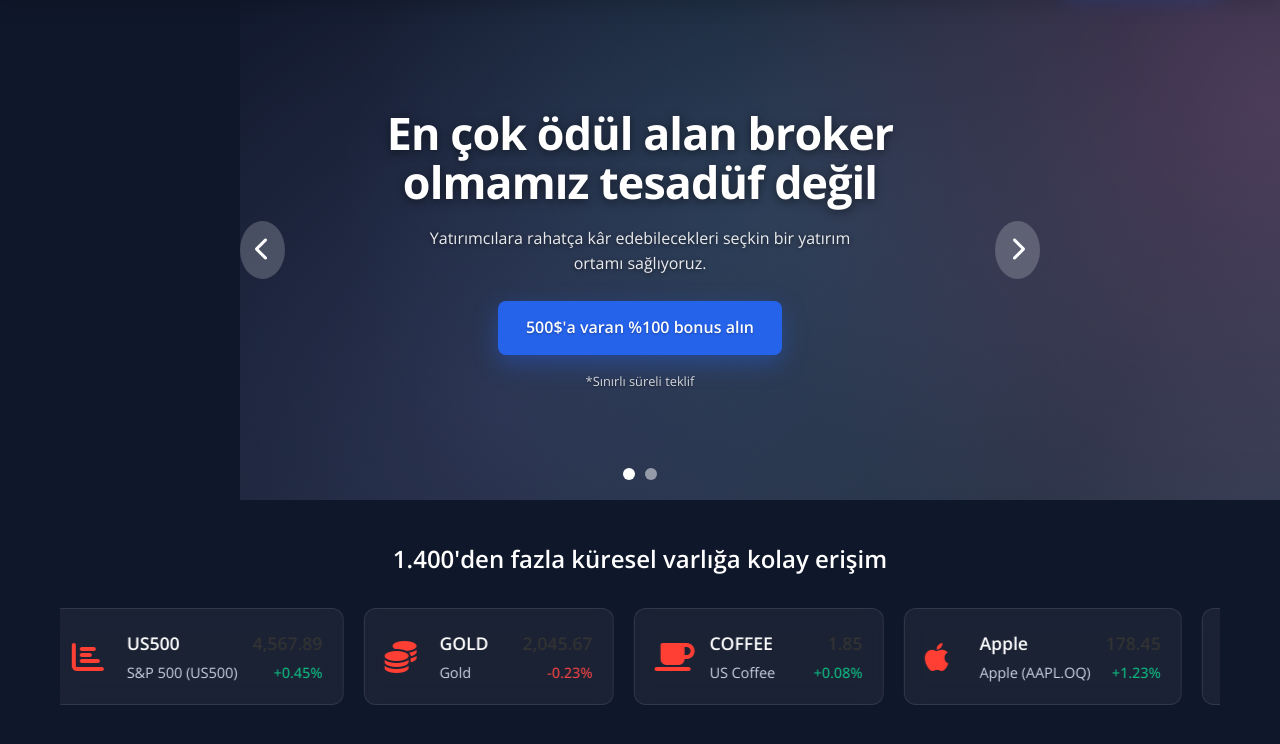
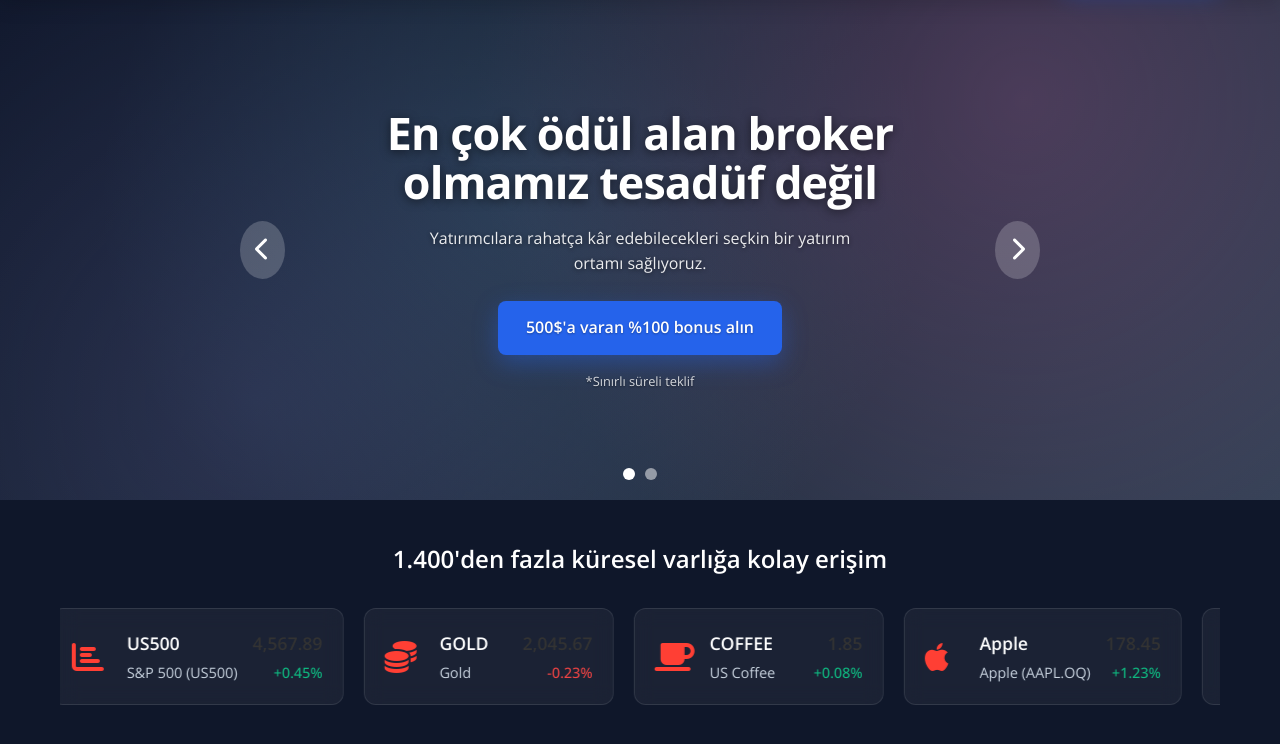
Before and after one commit to tusekom55/tug, a PHP site: page / in a window 1280 px wide. Shown: the part 123-867 px from the top of the page. Run offline with PHP 8.4, Linux system fonts and the light colour scheme; some libraries are stand-ins or nearby versions.

Commit message:
Slider arka plan sorunu düzeltildi - gereksiz elementler kaldırıldı

```diff
--- a/public_html/css/style.css
+++ b/public_html/css/style.css
@@ -205,10 +205,25 @@ body {
     height: 60vh;
     min-height: 500px;
     overflow: hidden;
-    background: #0f172a;
+    background: linear-gradient(135deg, #0f172a 0%, #1e293b 50%, #334155 100%);
     display: flex;
     align-items: center;
     justify-content: center;
+}
+
+.hero-slider::before {
+    content: '';
+    position: absolute;
+    top: 0;
+    left: 0;
+    width: 100%;
+    height: 100%;
+    background-image:
+        radial-gradient(circle at 20% 80%, rgba(120, 119, 198, 0.3) 0%, transparent 50%),
+        radial-gradient(circle at 80% 20%, rgba(255, 119, 198, 0.3) 0%, transparent 50%),
+        radial-gradient(circle at 40% 40%, rgba(120, 219, 255, 0.2) 0%, transparent 50%);
+    opacity: 0.6;
+    z-index: 1;
 }
 
 .slider-container {
@@ -231,33 +246,13 @@ body {
     display: flex;
     align-items: center;
     justify-content: center;
-    background: #0f172a;
-}
-
-.slide-background {
-    position: absolute;
-    top: 0;
-    left: 0;
-    width: 100vw;
-    height: 100%;
-    background: linear-gradient(135deg, #0f172a 0%, #1e293b 50%, #334155 100%);
-    z-index: 1;
 }
 
 
 
-.graph-overlay {
-    position: absolute;
-    top: 0;
-    left: 0;
-    width: 100%;
-    height: 100%;
-    background-image:
-        radial-gradient(circle at 20% 80%, rgba(120, 119, 198, 0.3) 0%, transparent 50%),
-        radial-gradient(circle at 80% 20%, rgba(255, 119, 198, 0.3) 0%, transparent 50%),
-        radial-gradient(circle at 40% 40%, rgba(120, 219, 255, 0.2) 0%, transparent 50%);
-    opacity: 0.6;
-}
+
+
+
 
 .slide.active {
     opacity: 1;
@@ -268,7 +263,7 @@ body {
     color: white;
     max-width: 600px;
     padding: 0 20px;
-    z-index: 2;
+    z-index: 10;
     display: flex;
     flex-direction: column;
     align-items: center;
--- a/public_html/index.html
+++ b/public_html/index.html
@@ -84,9 +84,6 @@
         <div class="slider-container">
             <!-- Slide 1 - Ana Hero Slide -->
             <div class="slide active">
-                <div class="slide-background">
-                    <div class="graph-overlay"></div>
-                </div>
                 <div class="slide-content">
                     <h1 class="slide-title">En çok ödül alan broker olmamız tesadüf değil</h1>
                     <p class="slide-description">Yatırımcılara rahatça kâr edebilecekleri seçkin bir yatırım ortamı sağlıyoruz.</p>
@@ -99,9 +96,6 @@
 
             <!-- Slide 2 - Platform Tanıtım -->
             <div class="slide">
-                <div class="slide-background">
-                    <div class="graph-overlay"></div>
-                </div>
                 <div class="slide-content">
                     <h1 class="slide-title">1.400'den fazla küresel varlığa kolay erişim</h1>
                     <p class="slide-description">Forex, CFD, hisse senedi ve emtia işlemleri için profesyonel platform.</p>
```
